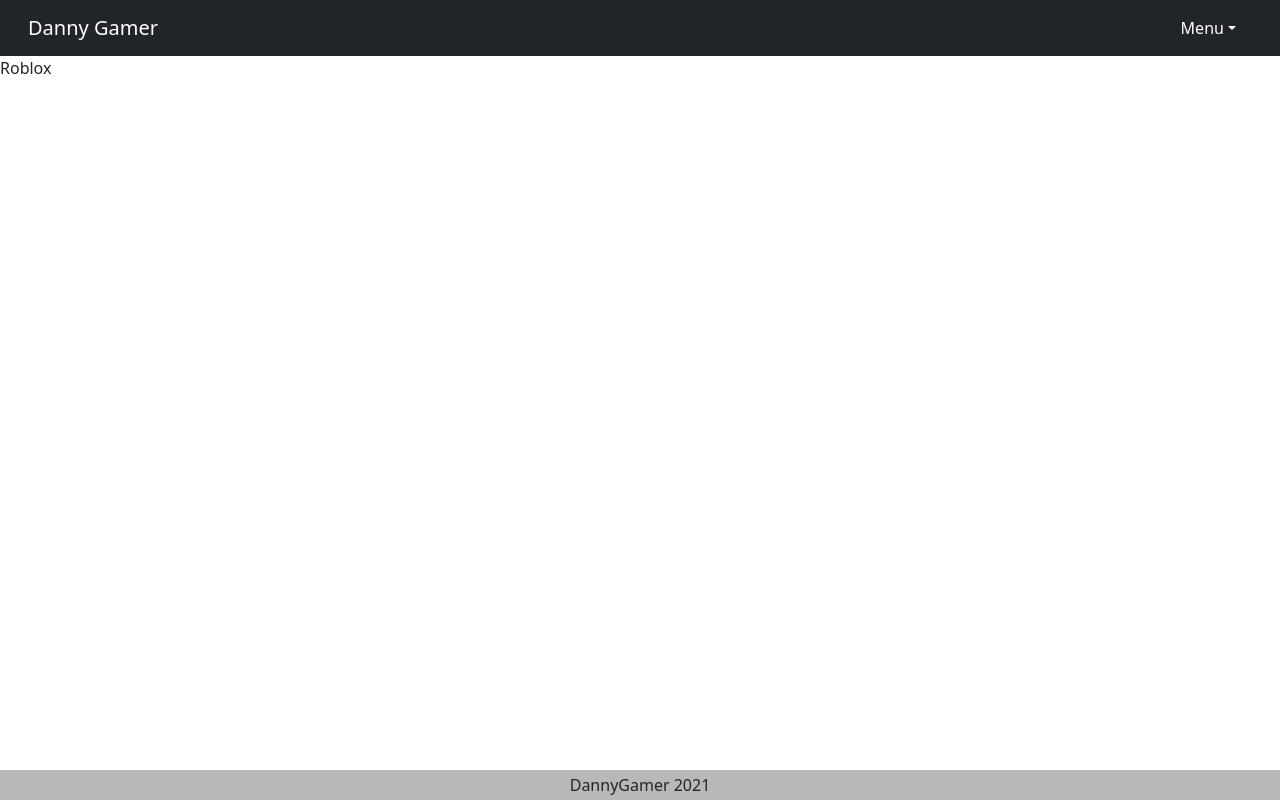
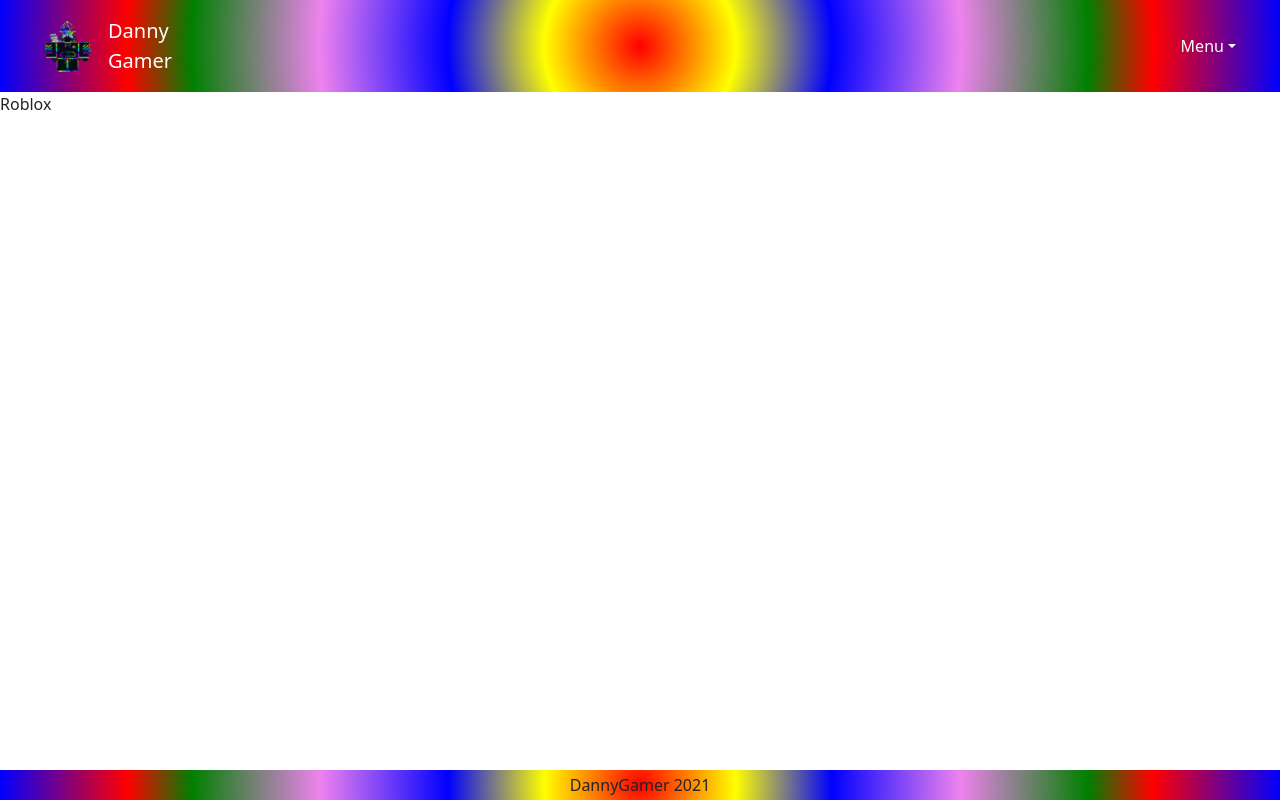
Before and after one commit to jacastro023/Danny-s-Website, a React (Create React App) app: page /Roblox in a window 1280 px wide. Built offline with nearby package versions, Linux system fonts and the light colour scheme.

Commit message:
added logo and css to header and footer

```diff
--- a/src/components/Footer/style.css
+++ b/src/components/Footer/style.css
@@ -4,6 +4,7 @@
     left: 0;
     right: 0;
     padding: 3px;
-    background: #B8B8B8;
     text-align: center;
+    background: rgb(253,29,29);
+    background: radial-gradient(circle, red 0%, yellow 15%, blue 30%, violet 50%, green 70%, red 80%,blue 100% );
   }
--- a/src/components/Header/index.js
+++ b/src/components/Header/index.js
@@ -2,13 +2,16 @@ import React from "react";
 import "./style.css";
 import 'bootstrap/dist/css/bootstrap.min.css';
 import { Navbar, Nav, NavDropdown, Container } from 'react-bootstrap';
+import logo from "./logo.png";
 
 
 function Header() {
   return (
     <Navbar variant="dark" bg="dark" expand="lg">
       <Container fluid>
-        <Navbar.Brand href="/Home">Danny Gamer</Navbar.Brand>
+        <Navbar.Brand href="/Home">
+        <img src={logo} alt="logo" /> Danny <br></br>Gamer
+        </Navbar.Brand>
         <Navbar.Toggle aria-controls="navbar-dark-example" />
         <Navbar.Collapse id="navbar-dark-example">
           <Nav class="ml-auto">
--- a/src/components/Header/style.css
+++ b/src/components/Header/style.css
@@ -1,3 +1,16 @@
 #nav-dropdown-dark-example{
     color: white;
 }
+.navbar-brand {
+    display: flex;
+    align-items: center;
+  }
+  .navbar-brand>img {
+    padding: 7px 14px;
+    width: 80px;
+  }
+
+.navbar {
+    background: rgb(253,29,29);
+background: radial-gradient(circle, red 0%, yellow 15%, blue 30%, violet 50%, green 70%, red 80%,blue 100% );
+}
```
Also changed, not shown: src/components/Header/logo.png (added), src/logo.svg (deleted).
